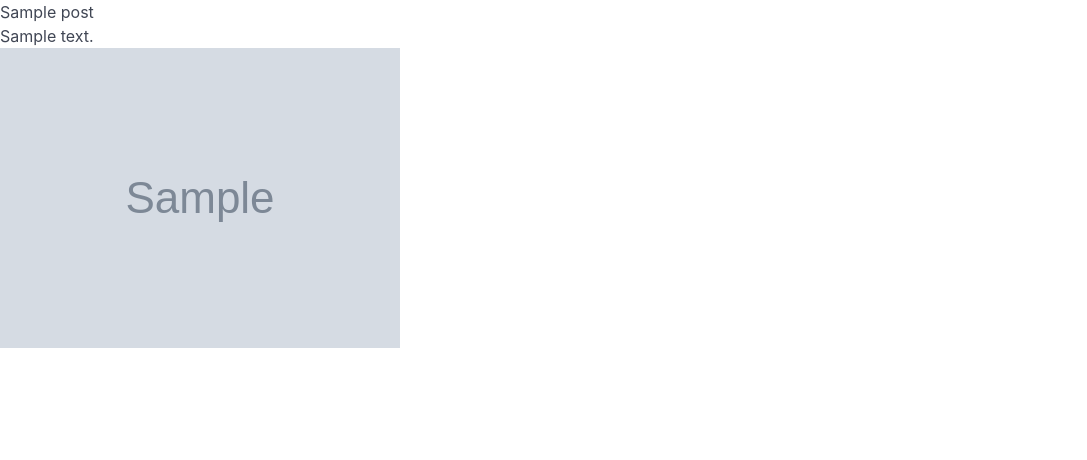
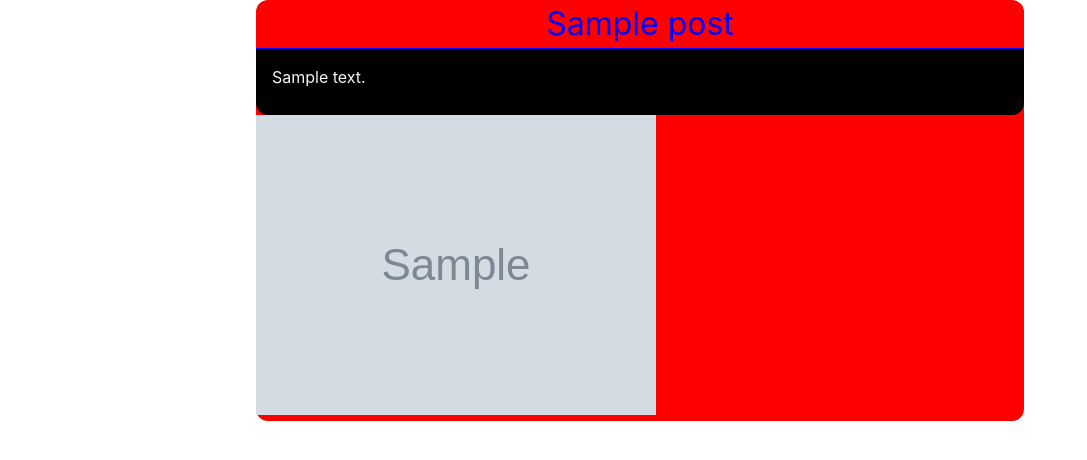
Before and after one commit to rjpinks/django-practice, a Django app: template blog/templates/blog/post-data.html in a window 1280 px wide. Shown: the part 56-516 px from the top of the page, without its empty margins (0-1087 px from the left). Run offline with Django 3.2, Linux system fonts and the light colour scheme; the template is opened without the code that fills it: most values are stand-ins (such as "Sample title", 1, 10 or a date in 2020); grey boxes marked "Sample" are stand-in pictures.

Commit message:
started styling post-data. need to add recent posts & comments

```diff
--- a/blog/static/blog/post-data.css
+++ b/blog/static/blog/post-data.css
@@ -0,0 +1,28 @@
+#post-data-master {
+	max-width: 60%;
+	margin: auto;
+	background-color: red;
+	border-radius: 12px;
+	color: blue;
+}
+
+#post-title {
+	text-align: center;
+	font-size: 32px;
+	border-bottom: .025em solid blue;
+}
+
+#post-section {
+	background-color: black;
+	padding: 1.0em;
+	color: whitesmoke;
+	border-radius: 0px 0px 12px 12px;
+}
+
+#post-image {
+
+}
+
+#post-content {
+	margin-bottom: 10px;
+}
--- a/blog/templates/blog/post-data.html
+++ b/blog/templates/blog/post-data.html
@@ -6,13 +6,15 @@
 {% endblock %}
 
 {% block content %}
-<div>
-	<h2>{{ post.title }}</h2>
+<div id="post-data-master">
+	<h2 id="post-title">{{ post.title }}</h2>
 	{% if post.content %}
-		<p>{{ post.content }}</p>
+		<section id="post-section">
+			<p id="post-content">{{ post.content }}</p>
+		</section>
 	{% endif %}
 	{% if post.image_address %}
-		<img src="{{ post.image_address }}" alt="cool artwork or image associated with the article">
+		<img id="post-image" src="{{ post.image_address }}" alt="cool artwork or image associated with the article">
 	{% endif %}
 </div>
 {% endblock %}
```
